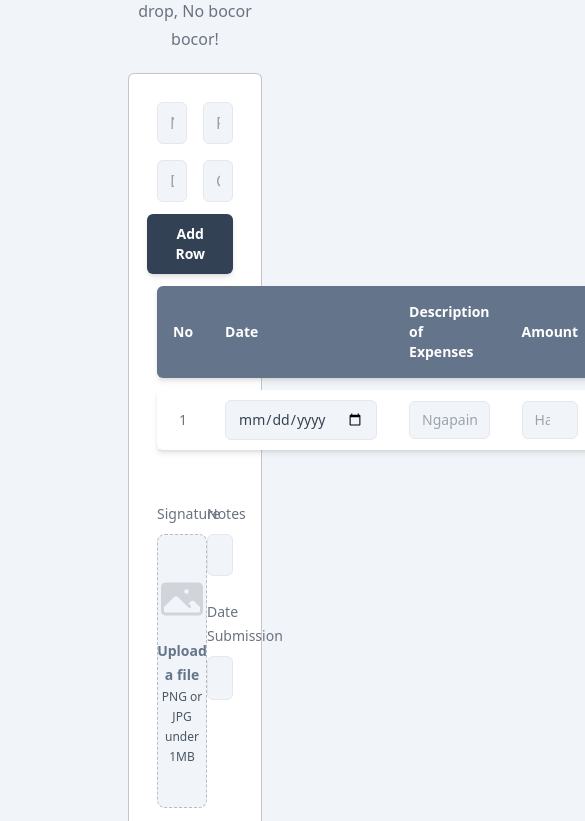
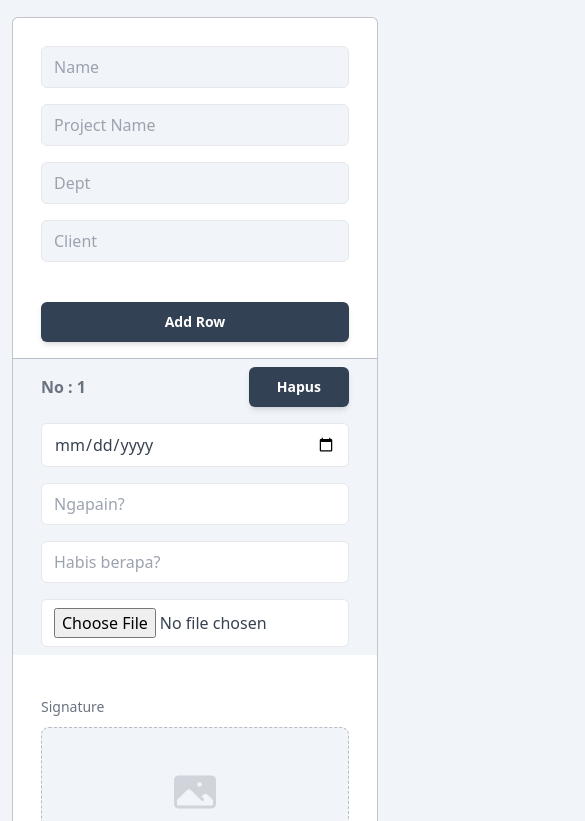
Before and after one commit to rido-alfa/merembes, a plain HTML site: page index.html in a window 390 px wide. Shown: the part 99-920 px from the top of the page, 585 px wide, since content can reach past the window. Drawn offline with nearby package versions, Linux system fonts and the light colour scheme; a web font is replaced by a local one.

Commit message:
add responsive

```diff
--- a/index.html
+++ b/index.html
@@ -20,7 +20,7 @@
 
     <body class="bg-slate-100">
 
-        <div class="px-32 mb-32">
+        <div class="px-32 mb-32 min-[320px]:px-3 md:px-32">
             <div class="mx-auto py-5">
                 <div class="max-w-2xl mx-auto mb-5">
                     <div class="text-center">
@@ -29,8 +29,8 @@
                     </div>
                 </div>
 
-                <form action="#" method="post" enctype="multipart/form-data" class="p-7 bg-white border border-gray-900/25 rounded-md">
-                    <div class="grid grid-cols-2 gap-4 mb-3">
+                <form action="#" method="post" enctype="multipart/form-data" class="p-7 min-[320px]:p-0 md:p-7 bg-white border border-gray-900/25 rounded-md">
+                    <div class="grid grid-cols-2 gap-4 mb-3 min-[320px]:grid-cols-1 min-[320px]:px-7 min-[320px]:pt-7 md:grid-cols-2 md:p-0">
                         <input type="text"
                             name="name"
                             id="name"
@@ -57,6 +57,8 @@
                             oninput="setInput(this.name, this.value)">
                     </div>
 
+                    <!-- Desktop -->
+                    <div class="min-[320px]:hidden md:block">
                         <div class="flex justify-end">
                             <button
                                 type="button"
@@ -79,8 +81,19 @@
                             </thead>
                             <tbody></tbody>
                         </table>
+                    </div>
 
-                    <div class="grid grid-cols-2 gap-x-6 gap-y-6 sm:grid-cols-2 my-10">
+                    <!-- Mobile -->
+                    <div class="flex flex-col min-[320px]:flex md:hidden" id="mobile">
+                        <button
+                            type="button"
+                            id="addRowMobile"
+                            class="mx-7 mb-4 mt-7 rounded-md bg-slate-700 px-7 py-2.5 text-sm font-semibold text-white shadow-md hover:bg-slate-500 focus-visible:outline focus-visible:outline-2 focus-visible:outline-offset-2 focus-visible:outline-indigo-600 w-100">
+                            Add Row
+                        </button>
+                    </div>
+
+                    <div class="grid grid-cols-2 gap-x-6 gap-y-6 min-[320px]:grid-cols-1 min-[320px]:px-7 md:grid-cols-2 my-10 md:p-0">
                         <div class="col-span">
                             <label for="cover-photo" class="block text-sm font-medium leading-6 text-gray-500">Signature</label>
                             <div class="mt-2 flex justify-center rounded-lg bg-slate-100 border border-dashed border-gray-900/25 px-6 py-10">
@@ -126,7 +139,7 @@
                             href="print.html"
                             id="print"
                             target="_blank"
-                            class="rounded-md bg-slate-700 px-7 py-2.5 text-sm font-semibold text-white shadow-md hover:bg-slate-500 focus-visible:outline focus-visible:outline-2 focus-visible:outline-offset-2 focus-visible:outline-indigo-600">
+                            class="min-[320px]:w-full min-[320px]:mx-7 min-[320px]:mb-7 md:w-max md:m-0 text-center rounded-md bg-slate-700 px-7 py-2.5 text-sm font-semibold text-white shadow-md hover:bg-slate-500 focus-visible:outline focus-visible:outline-2 focus-visible:outline-offset-2 focus-visible:outline-indigo-600">
                             Print
                         </a>
                     </div>
@@ -137,7 +150,7 @@
         <div class="relative z-10" aria-labelledby="modal-title" role="dialog" aria-modal="true" id="modal-image-preview" style="display: none;">
             <div class="fixed inset-0 bg-gray-500 bg-opacity-75 transition-opacity" aria-hidden="true"></div>
             <div class="fixed inset-0 z-10 w-screen overflow-y-auto">
-                <div class="flex min-h-full items-end justify-center p-4 text-center sm:items-center sm:p-0">
+                <div class="flex min-h-full items-center justify-center p-4 text-center sm:items-center sm:p-0">
                 <div class="relative transform overflow-hidden">
                     <img src="#" id="image-preview" width="300px">
                 </div>
@@ -159,12 +172,20 @@
 
             $(document).ready(function() {
                 setAn();
+                setDate();
+
+                if ($('#mobile').is(':visible'))
+                    addRowOnMobile();
+                else
                     addRow();
-                setDate();
             })
 
             $('#addRow').click(function() {
                 addRow();
+            });
+
+            $('#addRowMobile').click(function() {
+                addRowOnMobile();
             });
 
             $('#tableRembes').on('click', '.remove-row', function() {
@@ -184,7 +205,24 @@
                 }
             });
 
-            $('#tableRembes').on('click', '.image-thumb', function() {
+            $('#mobile').on('click', '.remove-row-mobile', function() {
+                let countTr = $('.mobile-form').length;
+                if (countTr > 1) {
+                    let row = $(this).closest('.mobile-form');
+                    let rowIndex = row.find('input[name="index_row_mobile"]').val();
+
+                    data.expanses.splice(rowIndex, 1);
+                    row.remove();
+
+                    $('.mobile-form').each(function(index) {
+                        let rowNumber = index + 1;
+                        $(this).find('.increment-number-mobile').text(rowNumber);
+                        $(this).find('input[name="index_row_mobile"]').val(rowNumber);
+                    });
+                }
+            });
+
+            $('#tableRembes, #mobile').on('click', '.image-thumb', function() {
                 let src = $(this).attr('src');
                 $('#image-preview').attr('src', src);
                 $('#modal-image-preview').show();
@@ -275,12 +313,65 @@
                 $('#tableRembes tbody').append(tr);
             }
 
+            function addRowOnMobile() {
+                let elCount = $('.mobile-form').length + 1;
+
+                let el = `
+                    <div class="p-2 border-t border-gray-900/25 min-[320px]:px-7 bg-slate-100 mobile-form">
+                        <div class="grid grid-cols gap-4">
+                            <div class="flex justify-between items-center">
+                                <span class="text-gray-500 font-bold">No : <span class="increment-number-mobile">${elCount}</span></span>
+                                <button
+                                    type="button"
+                                    class="rounded-md bg-slate-700 px-7 py-2.5 text-sm font-semibold text-white shadow-md hover:bg-slate-500 focus-visible:outline focus-visible:outline-2 focus-visible:outline-offset-2 focus-visible:outline-indigo-600 remove-row-mobile">
+                                    Hapus
+                                </button>
+                                <input type="hidden" name="index_row_mobile" value="${elCount}">
+                            </div>
+                            <input
+                                type="date"
+                                name="date"
+                                class="w-full px-3 py-2 border rounded-md text-gray-700 bg-white focus:outline-none focus:ring-2 focus:ring-slate-500"
+                                onchange="setExpanse(this, event)">
+                            <input
+                                type="text"
+                                name="description"
+                                class="w-full px-3 py-2 border rounded-md text-gray-700 bg-white focus:outline-none focus:ring-2 focus:ring-slate-500"
+                                placeholder="Ngapain?"
+                                oninput="setExpanse(this, event)">
+                            <input
+                                type="number"
+                                name="amount"
+                                class="w-full px-3 py-2 border rounded-md text-gray-700 bg-white focus:outline-none focus:ring-2 focus:ring-slate-500"
+                                placeholder="Habis berapa?"
+                                oninput="setExpanse(this, event)">
+                            <div class="flex gap-4">
+                                <input
+                                    type="file"
+                                    name="attachment"
+                                    class="w-full px-3 py-2 border rounded-md text-gray-700 bg-white focus:outline-none focus:ring-2 focus:ring-slate-500 self-center"
+                                    onchange="setExpanse(this, event)">
+                                <img src="#" class="image-thumb border-2 rounded" alt="Image Preview" style="display:none; width: 70px; height: 43px; object-fit: cover; cursor: pointer;" />
+                            </div>
+                        </div>
+                    </div>
+                `;
+
+                $('#mobile').append(el);
+            }
+
             function setInput(key, value) {
                 data[key] = value;
             }
 
             function setExpanse(el, ev) {
-                let index = $(el).closest('tr').find('input[name="index_row"]').val();
+                let index = 0;
+                if ($('#mobile').is(':visible')) {
+                    index = $(el).closest('.mobile-form').find('input[name="index_row_mobile"]').val();
+                } else {
+                    index = $(el).closest('tr').find('input[name="index_row"]').val();
+                }
+
                 let key = el.name;
                 let value = el.value;
 
```
Lines whose indentation alone changed are shown as unchanged.
